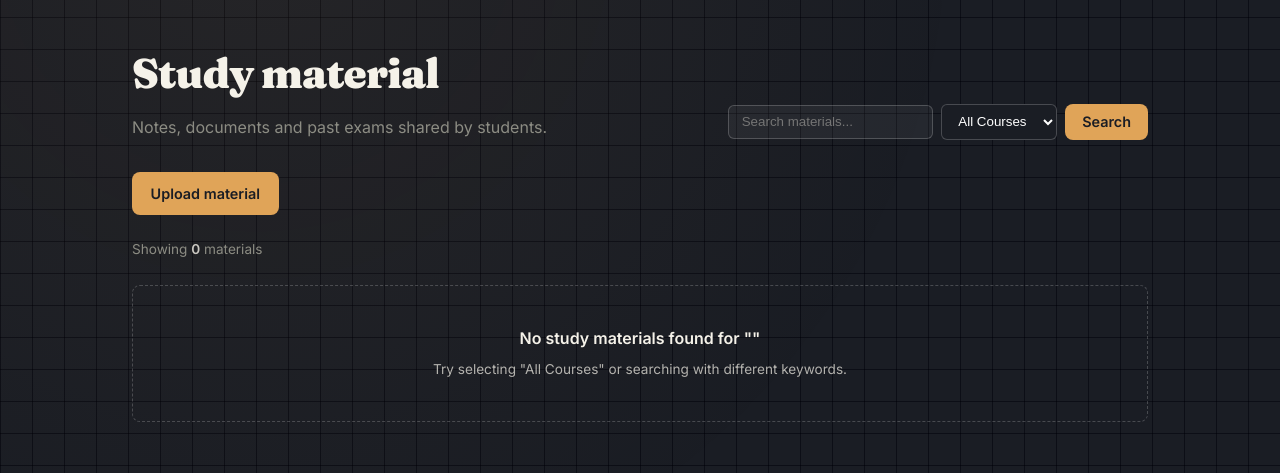
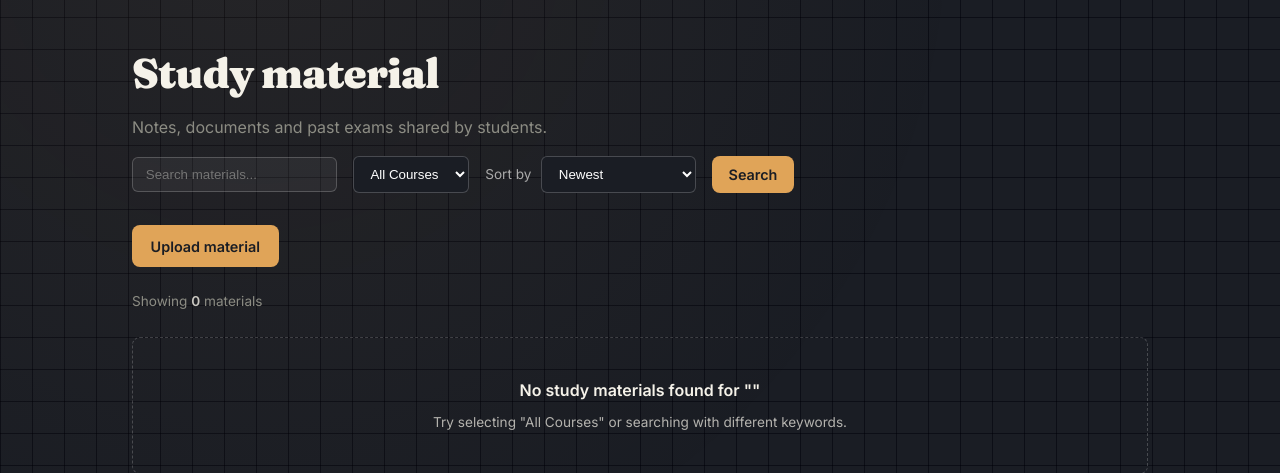
Before and after one commit to svasquezs1/StudyBank-web, a Django app: page /materials/search/ in a window 1280 px wide. Shown: the part 78-551 px from the top of the page. Run offline with Django 5.2, Linux system fonts and the light colour scheme; the visitor is signed in with stand-in values (Sample User, id 1); data that the repository does not hold is empty.

Commit message:
feat(materials): add catalog sorting by highest rating (RF-14)

```diff
--- a/materials/admin.py
+++ b/materials/admin.py
@@ -18,7 +18,7 @@ class MaterialAdmin(admin.ModelAdmin):
 
 @admin.register(MaterialDownload)
 class MaterialDownloadAdmin(admin.ModelAdmin):
-    list_display = ('material', 'user', 'first_downloaded_at', 'last_downloaded_at')
+    list_display = ('material', 'user', 'times_downloaded', 'first_downloaded_at', 'last_downloaded_at')
     search_fields = ('material__title', 'user__email')
 
 
--- a/materials/models.py
+++ b/materials/models.py
@@ -99,6 +99,8 @@ class MaterialDownload(models.Model):
     )
     first_downloaded_at = models.DateTimeField(auto_now_add=True)
     last_downloaded_at = models.DateTimeField(auto_now=True)
+    # RF-14: total de veces que este usuario descargó el material (para "Most Downloaded")
+    times_downloaded = models.PositiveIntegerField(default=1)
 
     class Meta:
         constraints = [
--- a/materials/templates/materials/list.html
+++ b/materials/templates/materials/list.html
@@ -15,7 +15,7 @@
     </div>
 
     {% if user.is_authenticated %}
-      <form action="{% url 'materials:search_materials' %}" method="GET" style="display: flex; gap: 0.5rem; align-items: center; flex-wrap: wrap;">
+      <form action="{% url 'materials:search_materials' %}" method="GET" style="display: flex; gap: 1rem; align-items: center; flex-wrap: wrap;">
 
         <!-- Buscador -->
         <input
@@ -41,10 +41,25 @@
           {% endfor %}
         </select>
 
+        <!-- Ordenamiento (RF-14): conserva la búsqueda y el filtro al cambiar -->
+        <label for="sort-select" style="display: flex; align-items: center; gap: 0.6rem; font-size: 0.85rem; color: #aaa;">
+          Sort by
+          <select
+            id="sort-select"
+            name="sort"
+            onchange="this.form.submit()"
+            style="padding: 0.55rem 0.8rem; border-radius: 6px; border: 1px solid rgba(255, 255, 255, 0.2); background: #1a1d24; color: #fff; cursor: pointer; outline: none;"
+          >
+            {% for value, label in sort_options %}
+              <option value="{{ value }}" {% if sort_by == value %}selected{% endif %}>{{ label }}</option>
+            {% endfor %}
+          </select>
+        </label>
+
         <button type="submit" class="btn btn-primary" style="padding: 0.55rem 1rem;">Search</button>
 
         {% if selected_course or query %}
-          <a href="{% url 'materials:search_materials' %}" style="color: #aaa; text-decoration: none; font-size: 0.85rem; margin-left: 0.25rem;">
+          <a href="{% url 'materials:search_materials' %}{% if sort_by != 'newest' %}?sort={{ sort_by }}{% endif %}" style="color: #aaa; text-decoration: none; font-size: 0.85rem; margin-left: 0.25rem;">
             ✕ Clear
           </a>
         {% endif %}
@@ -98,7 +113,7 @@
           <div class="mat-rating" style="display: flex; align-items: center; gap: 0.45rem; flex-wrap: wrap;">
             {% if material.num_ratings %}
               <span class="stars" aria-hidden="true">{% for i in star_range %}{% if i <= material.avg_rating %}★{% else %}<span class="dim">★</span>{% endif %}{% endfor %}</span>
-              <span class="dl"><strong style="color: var(--paper)">{{ material.avg_rating|floatformat:1 }}</strong> ({{ material.num_ratings }})</span>
+              <span class="dl"><strong style="color: var(--paper)">{{ material.avg_rating|floatformat:1 }}</strong></span>
             {% else %}
               <span class="dl">No ratings yet</span>
             {% endif %}
--- a/materials/views.py
+++ b/materials/views.py
@@ -3,11 +3,20 @@ from django.contrib import messages
 from django.contrib.auth.decorators import login_required
 from django.http import FileResponse, Http404
 from django.shortcuts import get_object_or_404, redirect, render
-from django.db.models import Q
+from django.db.models import Avg, Count, F, OuterRef, Q, Subquery, Sum
+from django.db.models.functions import Coalesce
 from .forms import MaterialForm
 from .models import Material, Course, MaterialDownload, MaterialRating
 from django.views.decorators.http import require_POST
-from django.db.models import Avg, Count, Q
+from django.views.decorators.cache import never_cache
+
+# RF-14: opciones de ordenamiento del catálogo (valor del parámetro ?sort=, etiqueta visible)
+SORT_OPTIONS = [
+    ('newest', 'Newest'),
+    ('rating', 'Highest Rating'),
+    ('downloads', 'Most Downloaded'),
+]
+DEFAULT_SORT = 'newest'
 
 
 @login_required
@@ -60,10 +69,13 @@ def material_detail(request, pk):
 
 
 @login_required
+@never_cache
 def download_material(request, pk):
     """
     Inicia la descarga directa del archivo con cabeceras Content-Disposition.
     Verifica que el archivo exista en disco/almacenamiento antes de servirlo.
+    @never_cache evita que el navegador sirva descargas repetidas desde su caché:
+    cada clic debe llegar al servidor para que se sume al total (RF-14).
     """
     material = get_object_or_404(Material, pk=pk)
 
@@ -79,7 +91,9 @@ def download_material(request, pk):
         # RF-13: registrar la descarga (una fila por usuario/material) para habilitar la calificación.
         download, created = MaterialDownload.objects.get_or_create(material=material, user=request.user)
         if not created:
-            download.save(update_fields=['last_downloaded_at'])
+            # RF-14: cada descarga repetida suma al total del material (incremento atómico en la base de datos)
+            download.times_downloaded = F('times_downloaded') + 1
+            download.save(update_fields=['times_downloaded', 'last_downloaded_at'])
         return response
     except Exception:
         messages.error(request, 'An error occurred while attempting to download the file.')
@@ -90,13 +104,28 @@ def search_materials(request):
     query = request.GET.get('q', '').strip()
     selected_course = request.GET.get('course', '').strip()
 
+    # RF-14: criterio de ordenamiento (si el valor no es válido, se usa el predeterminado)
+    sort_by = request.GET.get('sort', DEFAULT_SORT).strip()
+    if sort_by not in dict(SORT_OPTIONS):
+        sort_by = DEFAULT_SORT
+
     # 1. Obtenemos los nombres de las materias para listar en el select
     courses_list = Material.objects.values_list('course__name', flat=True).distinct().order_by('course__name')
 
-    # RF-13: promedio y total de calificaciones de cada material en la misma consulta
+    # RF-14: total de descargas del material (suma de todas las descargas de todos los usuarios).
+    # Se calcula con una subconsulta para que no se multiplique al unirse con las calificaciones.
+    total_downloads = (
+        MaterialDownload.objects.filter(material=OuterRef('pk'))
+        .values('material')
+        .annotate(total=Sum('times_downloaded'))
+        .values('total')
+    )
+
+    # RF-13 / RF-14: promedio, total de calificaciones y total de descargas en la misma consulta
     materials = Material.objects.annotate(
         avg_rating=Avg('ratings__score'),
         num_ratings=Count('ratings', distinct=True),
+        download_total=Coalesce(Subquery(total_downloads), 0),
     )
 
     # 2. Búsqueda por palabra clave (RF-05)
@@ -111,7 +140,17 @@ def search_materials(request):
     if selected_course:
         materials = materials.filter(course__name__iexact=selected_course)
 
-    materials = materials.distinct().order_by('-uploaded_at')
+    # 4. Ordenamiento (RF-14). Siempre termina en -uploaded_at y -pk para que el orden sea determinista.
+    if sort_by == 'rating':
+        # Promedio de mayor a menor; sin calificaciones (promedio NULL) al final.
+        # Desempate: más calificaciones primero, luego el más reciente.
+        ordering = (F('avg_rating').desc(nulls_last=True), '-num_ratings', '-uploaded_at', '-pk')
+    elif sort_by == 'downloads':
+        ordering = ('-download_total', '-uploaded_at', '-pk')
+    else:
+        ordering = ('-uploaded_at', '-pk')
+
+    materials = materials.distinct().order_by(*ordering)
 
     context = {
         'materials': materials,
@@ -120,6 +159,8 @@ def search_materials(request):
         'selected_course': selected_course,
         'is_searched': bool(query or selected_course),
         'star_range': range(1, MaterialRating.MAX_SCORE + 1),
+        'sort_by': sort_by,
+        'sort_options': SORT_OPTIONS,
     }
     return render(request, 'materials/list.html', context)
 
```
Also changed, not shown: materials/migrations/0006_materialdownload_times_downloaded.py (added).
